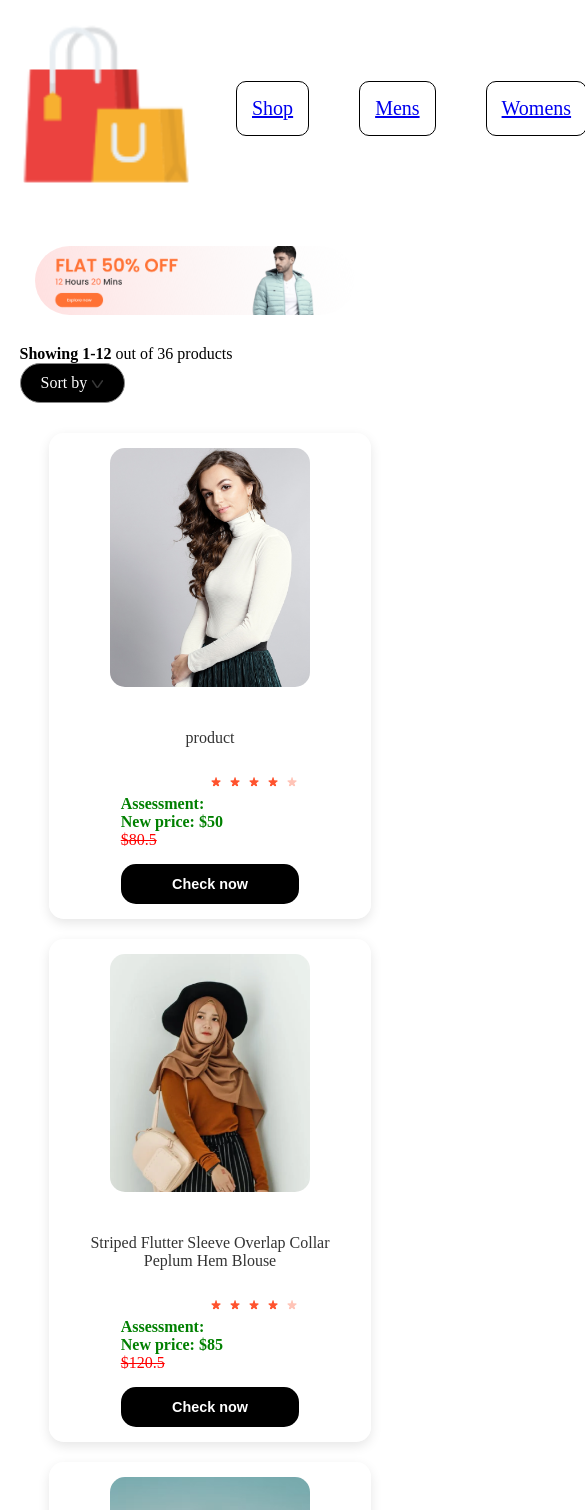
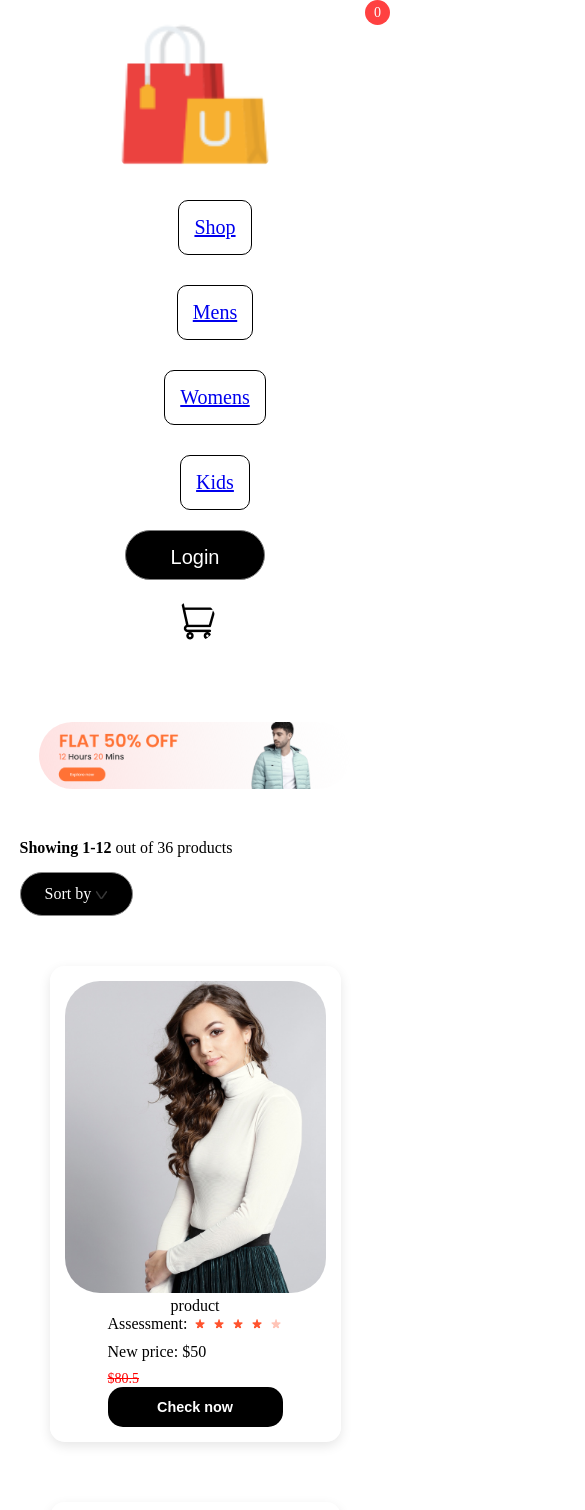
Before and after one commit to danielandersonBC96/Ecommerce.github.io, a React (Create React App) app: page /mens in a window 390 px wide. Shown: the top 1510 px of the page, 585 px wide, since content can reach past the window. Built offline with nearby package versions, Linux system fonts and the light colour scheme.

Commit message:
autalização

```diff
--- a/src/Components/Items/Item.css
+++ b/src/Components/Items/Item.css
@@ -1,6 +1,5 @@
 .item {
-    width: 100%;
-    max-width: 450px;
+    max-width: 330px;
     color: black;
     background-color: rgba(255, 255, 255, 0.9);
     border-radius: 15px;
@@ -10,6 +9,7 @@
     align-items: center;
     box-shadow: 0px 4px 12px rgba(0, 0, 0, 0.1);
     transition: transform 0.3s ease, box-shadow 0.3s ease;
+    margin: 20px;
 }
 
 .item:hover {
@@ -17,41 +17,47 @@
     box-shadow: 0px 8px 24px rgba(0, 0, 0, 0.2);
 }
 
-  .item p {
-    margin: 10px 0;
-    padding: 8px;
-    color: #333;
-    font-size: 1rem;
-    text-align: center;
-  }
-
-  .item img {
-    width: 100%;
-    max-width: 300px;
+.item-image {
+    width: 50%;
+    max-width: 80px; /* Definindo a largura máxima para 100px */
     border-radius: 15px;
     margin-bottom: 20px;
 }
 
+.item-name {
+    font-size: 1.2rem;
+    text-align: center;
+    font-weight: bold;
+    margin: 10px 0;
+}
+
 .item-prices {
-    color: #000;
-    font-size: 18px;
+    text-align: center;
+    margin-bottom: 15px; /* Espaçamento entre o preço antigo e o novo */
+}
+
+.productdisplay-right-star {
+    display: flex;
+    align-items: center; /* Centraliza verticalmente */
+    margin-bottom: 10px; /* Espaço abaixo da avaliação */
+}
+
+.star-icon {
+    width: 20px; /* Ajuste conforme necessário */
+    height: 20px; /* Ajuste conforme necessário */
+    margin-left: 5px; /* Espaçamento entre a palavra e as estrelas */
+}
+
+.new-price {
     font-weight: 600;
-    padding: 5px;
+    color: green;
+    margin-top: 5px;
 }
 
 .item-price-old {
     color: red;
-    font-size: 18px;
-    font-weight: 500;
+    font-size: 16px;
     text-decoration: line-through;
-    margin-bottom: 15px;
-  }
-
-  .item-price-new {
-    color: green;
-    font-size: 20px;
-    font-weight: 700;
-    margin-top: 10px;
 }
 
 .button-item {
@@ -71,23 +77,27 @@
     background-color: #333;
 }
 
+/* Responsividade */
 @media (max-width: 768px) {
     .item {
         padding: 15px;
         max-width: 100%;
     }
 
-    .item img {
-      max-width: 200px;
+    .item-image {
+        max-width: 100px; /* Mantendo a largura máxima para 100px em telas pequenas */
     }
 
-    .item-prices {
-      font-size: 16px;
+    .item-name {
+        font-size: 1rem;
     }
 
-    .item-price-old,
-    .item-price-new {
-      font-size: 16px;
+    .item-price-old {
+        font-size: 14px;
+    }
+
+    .new-price {
+        font-size: 14px;
     }
 
     .button-item {
--- a/src/Components/Navbar/Navbar.css
+++ b/src/Components/Navbar/Navbar.css
@@ -1,136 +1,172 @@
-.navbar{
-
+/* Estilos principais para a navbar */
+.navbar {
     display: flex;
-    justify-content: space-around;
+    justify-content: space-between; /* Distribui os itens de maneira mais uniforme */
     padding: 16px;
-    box-shadow:  white;
-    background-color:   white;
+    background-color: white;
     text-decoration: none;
-
-
+    align-items: center;
 }
 
-.nav-logo{
-
-    display:  flex;
-    align-items:  center;
+/* Estilo do logotipo */
+.nav-logo {
+    display: flex;
+    align-items: center;
     gap: 10px;
-
 }
 
-.nav-menu{
-
+/* Menu de navegação */
+.nav-menu {
     display: flex;
     align-items: center;
-    list-style:none;
-    gap: 50px ;
-    background-color: #fff;
-    color:   white;;
-    font-size:  20px;
+    list-style: none;
+    gap: 50px;
+    font-size: 20px;
     font-weight: 500;
-    text-emphasis: none;
+}
 
-}
-Link{
-    text-decoration: none;
-}
+/* Link de navegação */
 .nav-menu li {
-
     display: flex;
     flex-direction: column;
-    align-items:  center;
+    align-items: center;
     justify-content: center;
     gap: 3px;
     cursor: pointer;
-    color:   white;
-    background-color: #fff;
     padding: 15px;
-    border: none;
     border-radius: 10px;
-    text-decoration: none;
     border: solid 1px black;
     text-decoration: none;
+    color: black;
 }
 
-
-.nav-login-cart{
-
+/* Links com texto */
+.user-link,
+.User-Name {
     display: flex;
     align-items: center;
-    gap: 45px;
-
-
+    text-decoration: none;
+    color: black;
+    cursor: pointer;
 }
 
-.nav-login-cart button{
+/* Seção de login e carrinho */
+.nav-login-cart {
+    display: flex;
+    align-items: center;
+    gap: 20px;
+}
 
-    width:157px;
+/* Botão de login */
+.nav-login-cart button {
+    width: 157px;
     height: 58px;
     outline: none;
     border: 1px solid #7d7d7d;
     border-radius: 75px;
-    color: #fff;
+    color: white;
     font-size: 20px;
     font-weight: 500;
-    background: black;
+    background-color: black;
     cursor: pointer;
-
 }
 
-.cart{
-
+/* Estilo do carrinho */
+.cart {
     background-color: white;
     padding: 10px;
     border-radius: 35px;
+    position: relative;
 }
-.nav-cart-count{
 
+/* Contador do carrinho */
+.nav-cart-count {
     width: 25px;
     height: 25px;
     display: flex;
     justify-content: center;
-    align-items:  center;
-    margin-top: -35px;
-    margin-left: -55px;
-    border-radius: 11px;
+    align-items: center;
+    position: absolute;
+    top: 80px;
+    right: 10px;
+    border-radius: 50%;
     font-size: 14px;
     background-color: #FF4141;
     color: white;
-
 }
 
-.User-icon{
+/* Ícone de usuário */
+.User-icon {
     width: 50px;
-    margin-right: 50px;
     margin-left: 20px;
 }
 
-.user-link {
-    display: flex;
-    align-items: center; /* Centralizar verticalmente */
-  }
-
-.icon-on-line{
-
-
-    width: 10px; /* Ajuste conforme necessário */
-    height: 10px; /* Ajuste conforme necessário */
-    background-color: green; /* Cor do ícone "online" */
-    border-radius: 50%; /* Forma circular */
+/* Ícone de status online */
+.icon-on-line {
+    width: 10px;
+    height: 10px;
+    background-color: green;
+    border-radius: 50%;
     margin-left: -45px;
-
 }
 
-
-.User-Name{
-
-     text-decoration: none;
-     cursor: pointer;
-     color:     white;
-     margin-top: 20px;
-      margin-left: 10px;
+/* Logotipo */
+.logo {
+    width: 180px;
 }
 
-.logo{
-    width: 180px;
+/* Responsividade para telas pequenas (celulares) */
+@media (max-width: 768px) {
+    .navbar {
+        flex-direction: column; /* Menu e logo empilhados verticalmente */
+        align-items: center;
+        gap: 20px; /* Espaçamento entre os itens */
+    }
+
+    .nav-menu {
+        flex-direction: column; /* Itens do menu empilhados verticalmente */
+        gap: 15px; /* Reduz o espaço entre os links do menu */
+    }
+
+    .nav-login-cart {
+        flex-direction: column; /* Coloca o login e o carrinho um abaixo do outro */
+        gap: 10px;
+    }
+
+    .nav-login-cart button {
+        width: 100%; /* Botão de login ocupa a largura total */
+    }
+
+    .nav-cart-count {
+        top: 0;
+        right: 0;
+    }
+
+    .User-Name {
+        margin-top: 0;
+    }
+
+    .logo {
+        width: 140px; /* Ajusta o tamanho da logo para telas menores */
+    }
+
+    .cart {
+        margin: 0 auto; /* Centraliza o ícone do carrinho */
+    }
 }
+
+/* Responsividade para tablets */
+@media (max-width: 1024px) {
+    .nav-menu {
+        gap: 30px; /* Diminui o espaçamento entre os itens do menu */
+    }
+
+    .nav-login-cart button {
+        width: 140px;
+        height: 50px; /* Ajusta o tamanho do botão */
+    }
+
+    .logo {
+        width: 160px; /* Reduz o tamanho do logo para tablets */
+    }
+}
--- a/src/Components/Popular/Popular.css
+++ b/src/Components/Popular/Popular.css
@@ -1,33 +1,63 @@
-.popular{
-
+.popular {
     display: flex;
     flex-direction: column;
     align-items: center;
     gap: 10px;
     height: 100vh;
-
-
 }
 
-.popular h1{
-
-    color: black  ;
+.popular h1 {
+    color: black;
     font-size: 50px;
     font-weight: 600;
-
+    text-align: center; /* Centraliza o texto em todas as telas */
 }
 
 .popular hr {
-
     width: 200px;
     height: 6px;
     border-radius: 10px;
-    background:   black;
+    background: black;
 }
-.popular-item{
 
+.popular-item {
     margin-top: 50px;
     display: flex;
     gap: 30px;
+}
 
+/* Responsividade para dispositivos móveis */
+@media (max-width: 768px) {
+    .popular {
+        height: auto; /* Ajusta a altura para telas menores */
+        padding: 20px; /* Adiciona um pouco de espaçamento */
+    }
+
+    .popular h1 {
+        font-size: 36px; /* Reduz o tamanho da fonte para telas menores */
+    }
+
+    .popular hr {
+        width: 150px; /* Ajusta o tamanho da linha para se adaptar à tela menor */
+    }
+
+    .popular-item {
+        flex-direction: column; /* Itens empilhados verticalmente em telas menores */
+        gap: 20px; /* Reduz o espaçamento entre os itens */
+    }
 }
+
+@media (max-width: 480px) {
+    .popular h1 {
+        font-size: 28px; /* Reduz ainda mais o tamanho da fonte para telas muito pequenas */
+    }
+
+    .popular hr {
+        width: 100px; /* Linha mais curta em telas muito pequenas */
+    }
+
+    .popular-item {
+        margin-top: 30px; /* Reduz a margem superior para caber melhor em telas pequenas */
+        gap: 15px; /* Reduz ainda mais o espaçamento */
+    }
+}
--- a/src/Css/ShopCategory.css
+++ b/src/Css/ShopCategory.css
@@ -1,14 +1,15 @@
 .shopycategory-banner {
     display: block;
-    margin: 30px auto;
-    width: 82%;
+    margin: 50px auto;
+    width: 80%; /* Ajuste da largura para maior responsividade */
 }
 
 .shopcategory-indexSort {
     display: flex;
-    margin: 0 10%; /* Margens responsivas */
+    margin: 0 5%; /* Margens ajustadas para maior responsividade */
     justify-content: space-between;
     align-items: center;
+    gap: 30px; /* Adicionado gap para espaçamento entre os elementos */
 }
 
 .shopcategory-indexSort p span {
@@ -17,31 +18,36 @@
 }
 
 .shopcategory-sort {
-    padding: 10px 20px;
+    padding: 12px 24px;
     border-radius: 40px;
     border: 1px solid #888;
     color: white;
     background-color: black;
-    transition: background-color 0.3s; /* Efeito de transição ao passar o mouse */
+    transition: background-color 0.3s ease; /* Transição suave */
 }
 
 .shopcategory-sort:hover {
-    background-color: #333; /* Mudança de cor no hover */
+    background-color: #333; /* Mudança de cor ao passar o mouse */
 }
 
 .shopcategory-products {
-    margin: 20px 10%; /* Margens responsivas */
+    margin: 20px 5%; /* Margens responsivas */
     display: grid;
-    grid-template-columns: repeat(auto-fill, minmax(250px, 1fr)); /* Ajuste responsivo */
+    grid-template-columns: repeat(auto-fill, minmax(250px, 1fr)); /* Grid responsivo */
     padding: 10px;
-    gap: 30px; /* Espaçamento aumentado entre os cards */
+    gap: 30px; /* Espaçamento maior entre os cards */
+}
+
+.shopcategory-products img {
+    max-width: 100%; /* Faz com que as imagens se ajustem à largura do card */
+    height: auto; /* Mantém a proporção */
 }
 
 .shopcategory-loadmore {
     display: flex;
     justify-content: center;
     align-items: center;
-    margin: 40px auto; /* Espaço reduzido */
+    margin: 40px auto;
     width: 233px;
     height: 69px;
     border-radius: 75px;
@@ -49,33 +55,43 @@
     color: #787878;
     cursor: pointer;
     border: solid 1px black;
-    transition: background-color 0.3s, transform 0.3s; /* Efeito de transição */
+    transition: background-color 0.3s, transform 0.3s; /* Efeito suave no hover */
 }
 
 .shopcategory-loadmore:hover {
-    background: #d4d4d488; /* Mudança de cor no hover */
+    background: #d4d4d488; /* Efeito de cor ao passar o mouse */
     transform: scale(1.05); /* Efeito de escala no hover */
 }
 
-/* Media Queries para Responsividade */
+/* Responsividade para telas médias */
 @media screen and (max-width: 1024px) {
     .shopcategory-indexSort {
-        margin: 0 5%; /* Margens reduzidas em telas médias */
+        margin: 0 5%; /* Ajuste de margens */
     }
 
     .shopcategory-loadmore {
-        width: 70%; /* Aumenta a largura do botão em telas menores */
+        width: 80%; /* Botão de "Load More" maior */
+    }
+
+    .shopcategory-products {
+        gap: 25px; /* Ajustando o espaço entre os itens */
     }
 }
 
+/* Responsividade para telas pequenas (celulares) */
 @media screen and (max-width: 600px) {
     .shopcategory-products {
-        grid-template-columns: 1fr; /* Um item por linha em telas pequenas */
-        gap: 20px; /* Espaçamento em telas pequenas */
+        grid-template-columns: 1fr; /* Um item por linha */
+        gap: 20px; /* Espaçamento ajustado */
     }
 
     .shopcategory-indexSort {
-        flex-direction: column; /* Alinha os itens verticalmente */
-        align-items: flex-start; /* Alinha à esquerda */
+        flex-direction: column; /* Itens em coluna */
+        align-items: flex-start; /* Alinhamento à esquerda */
+        gap: 15px; /* Adicionado espaço entre os elementos */
+    }
+
+    .shopcategory-loadmore {
+        width: 90%; /* Botão de "Load More" maior para celulares */
     }
 }
```
Also changed, not shown: src/Components/NewsLetter/NewsLetter.css (+18 -12 lines). Lines whose indentation alone changed are shown as unchanged.
